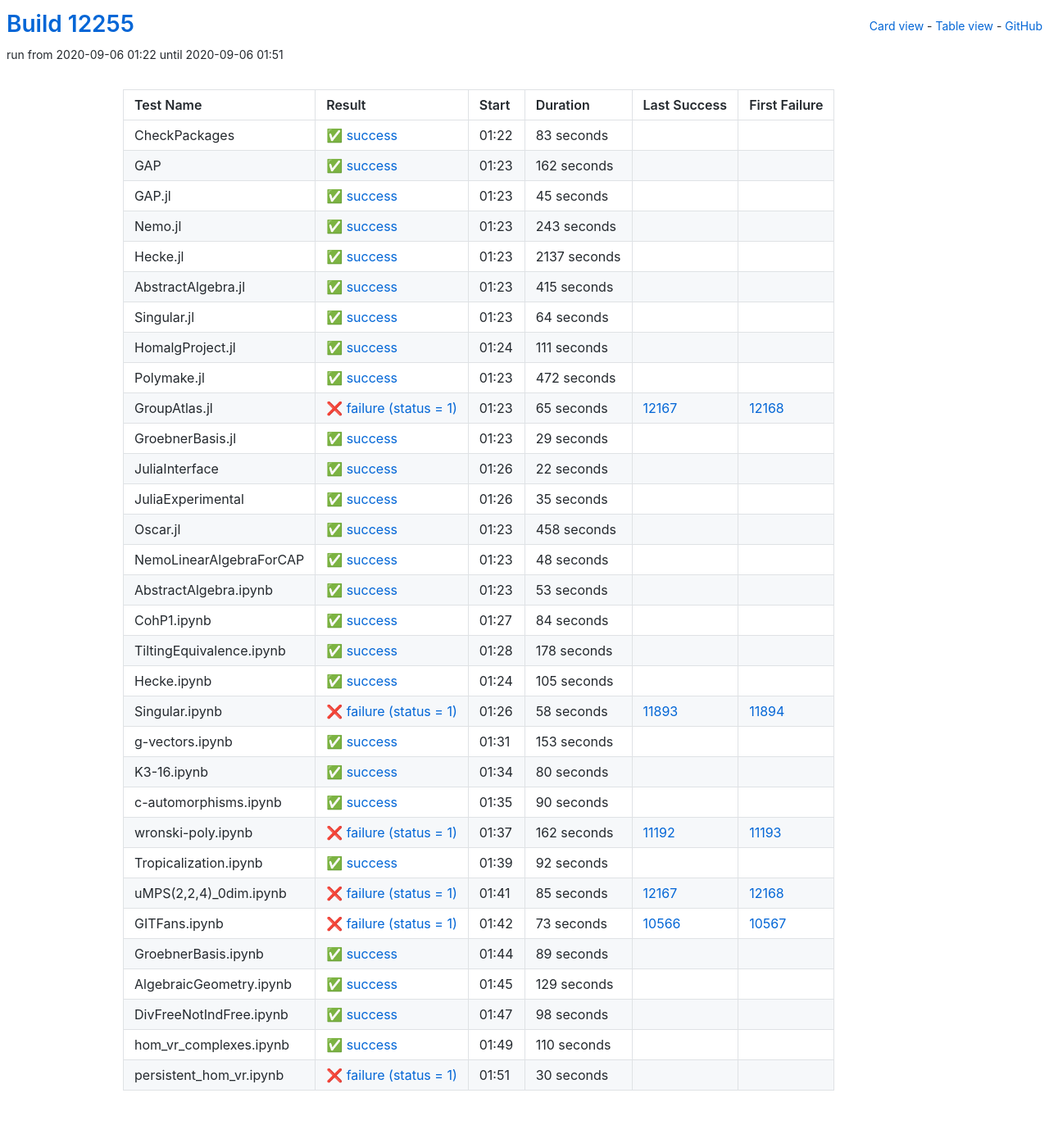
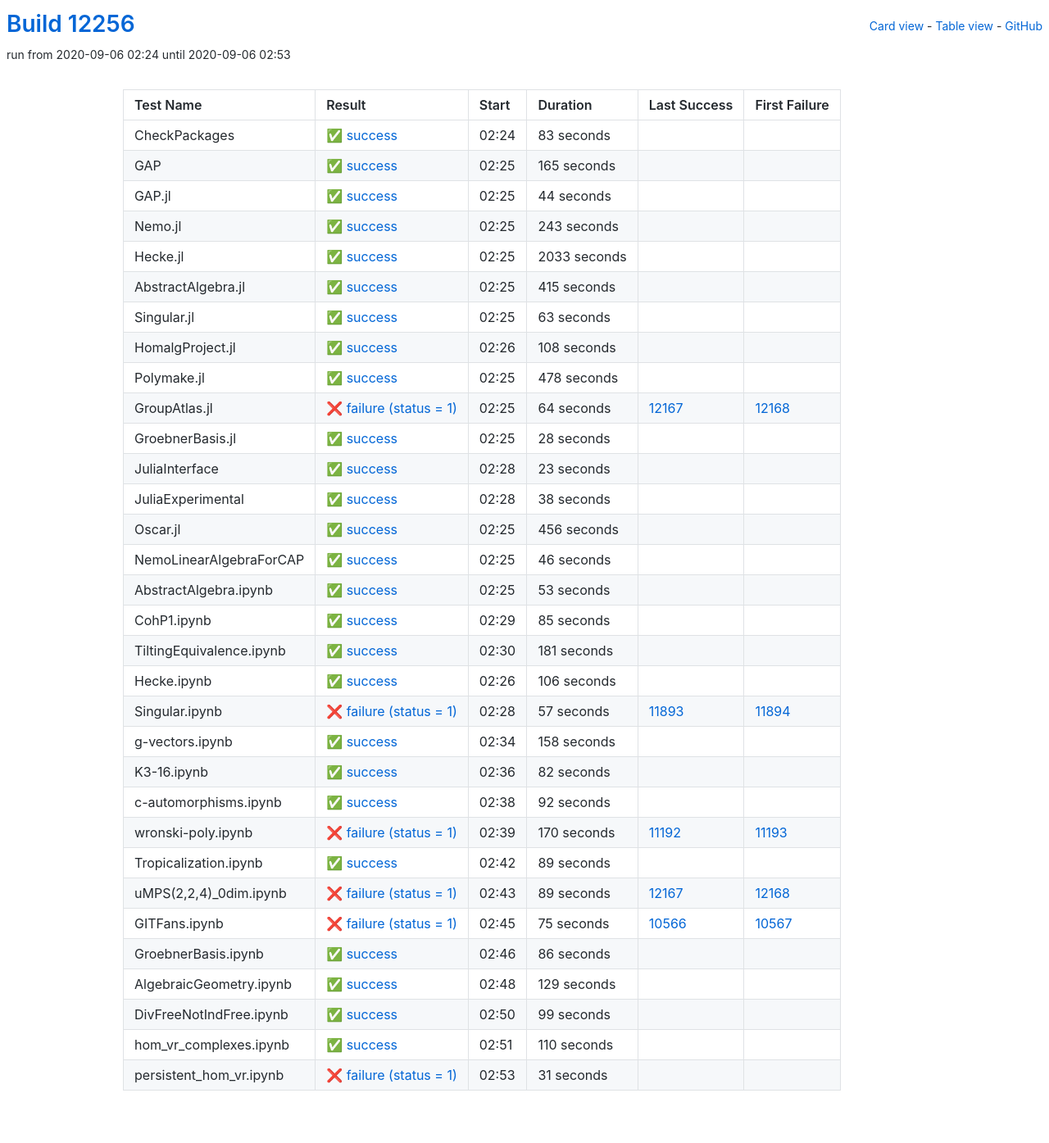
Before and after one commit to oscar-system/oscar-ci-status, a Jekyll site: the page built from table.html, in a window 1280 px wide. Shown: the whole page at 82% size. Built offline with Jekyll 4.4.1, drawn with Linux system fonts in a browser that asks for light colours.

Commit message:
Build #12256

```diff
--- a/_data/ci.yml
+++ b/_data/ci.yml
@@ -1,6 +1,6 @@
 ---
-build: 12255
-build_url: https://oscarci.mathematik.uni-kl.de/job/oscar/12255/
+build: 12256
+build_url: https://oscarci.mathematik.uni-kl.de/job/oscar/12256/
 job: oscar
 organization: oscar-system
 repo: oscar-ci-status
@@ -8,8 +8,8 @@
 tests:
 - name: CheckPackages
   id: checkpackages
-  log: https://oscarci.mathematik.uni-kl.de/job/oscar/12255/artifact/logs/build-12255/CheckPackages.log
-  start: 2020-09-06 01:22
+  log: https://oscarci.mathematik.uni-kl.de/job/oscar/12256/artifact/logs/build-12256/CheckPackages.log
+  start: 2020-09-06 02:24
   success: true
   exitcode: 0
   status: success
@@ -20,32 +20,32 @@
   first_failure_url:
 - name: GAP
   id: gap
-  log: https://oscarci.mathematik.uni-kl.de/job/oscar/12255/artifact/logs/build-12255/GAP.log
-  start: 2020-09-06 01:23
+  log: https://oscarci.mathematik.uni-kl.de/job/oscar/12256/artifact/logs/build-12256/GAP.log
+  start: 2020-09-06 02:25
   success: true
   exitcode: 0
   status: success
-  duration: 162
+  duration: 165
   last_success: false
   last_success_url:
   first_failure: false
   first_failure_url:
 - name: GAP.jl
   id: gap-jl
-  log: https://oscarci.mathematik.uni-kl.de/job/oscar/12255/artifact/logs/build-12255/GAP.jl.log
-  start: 2020-09-06 01:23
+  log: https://oscarci.mathematik.uni-kl.de/job/oscar/12256/artifact/logs/build-12256/GAP.jl.log
+  start: 2020-09-06 02:25
   success: true
   exitcode: 0
   status: success
-  duration: 45
+  duration: 44
   last_success: false
   last_success_url:
   first_failure: false
   first_failure_url:
 - name: Nemo.jl
   id: nemo-jl
-  log: https://oscarci.mathematik.uni-kl.de/job/oscar/12255/artifact/logs/build-12255/Nemo.jl.log
-  start: 2020-09-06 01:23
+  log: https://oscarci.mathematik.uni-kl.de/job/oscar/12256/artifact/logs/build-12256/Nemo.jl.log
+  start: 2020-09-06 02:25
   success: true
   exitcode: 0
   status: success
@@ -56,20 +56,20 @@
   first_failure_url:
 - name: Hecke.jl
   id: hecke-jl
-  log: https://oscarci.mathematik.uni-kl.de/job/oscar/12255/artifact/logs/build-12255/Hecke.jl.log
-  start: 2020-09-06 01:23
+  log: https://oscarci.mathematik.uni-kl.de/job/oscar/12256/artifact/logs/build-12256/Hecke.jl.log
+  start: 2020-09-06 02:25
   success: true
   exitcode: 0
   status: success
-  duration: 2137
+  duration: 2033
   last_success: false
   last_success_url:
   first_failure: false
   first_failure_url:
 - name: AbstractAlgebra.jl
   id: abstractalgebra-jl
-  log: https://oscarci.mathematik.uni-kl.de/job/oscar/12255/artifact/logs/build-12255/AbstractAlgebra.jl.log
-  start: 2020-09-06 01:23
+  log: https://oscarci.mathematik.uni-kl.de/job/oscar/12256/artifact/logs/build-12256/AbstractAlgebra.jl.log
+  start: 2020-09-06 02:25
   success: true
   exitcode: 0
   status: success
@@ -80,116 +80,116 @@
   first_failure_url:
 - name: Singular.jl
   id: singular-jl
-  log: https://oscarci.mathematik.uni-kl.de/job/oscar/12255/artifact/logs/build-12255/Singular.jl.log
-  start: 2020-09-06 01:23
+  log: https://oscarci.mathematik.uni-kl.de/job/oscar/12256/artifact/logs/build-12256/Singular.jl.log
+  start: 2020-09-06 02:25
   success: true
   exitcode: 0
   status: success
-  duration: 64
+  duration: 63
   last_success: false
   last_success_url:
   first_failure: false
   first_failure_url:
 - name: HomalgProject.jl
   id: homalgproject-jl
-  log: https://oscarci.mathematik.uni-kl.de/job/oscar/12255/artifact/logs/build-12255/HomalgProject.jl.log
-  start: 2020-09-06 01:24
+  log: https://oscarci.mathematik.uni-kl.de/job/oscar/12256/artifact/logs/build-12256/HomalgProject.jl.log
+  start: 2020-09-06 02:26
   success: true
   exitcode: 0
   status: success
-  duration: 111
+  duration: 108
   last_success: false
   last_success_url:
   first_failure: false
   first_failure_url:
 - name: Polymake.jl
   id: polymake-jl
-  log: https://oscarci.mathematik.uni-kl.de/job/oscar/12255/artifact/logs/build-12255/Polymake.jl.log
-  start: 2020-09-06 01:23
+  log: https://oscarci.mathematik.uni-kl.de/job/oscar/12256/artifact/logs/build-12256/Polymake.jl.log
+  start: 2020-09-06 02:25
   success: true
   exitcode: 0
   status: success
-  duration: 472
+  duration: 478
   last_success: false
   last_success_url:
   first_failure: false
   first_failure_url:
 - name: GroupAtlas.jl
   id: groupatlas-jl
-  log: https://oscarci.mathematik.uni-kl.de/job/oscar/12255/artifact/logs/build-12255/GroupAtlas.jl.log
-  start: 2020-09-06 01:23
+  log: https://oscarci.mathematik.uni-kl.de/job/oscar/12256/artifact/logs/build-12256/GroupAtlas.jl.log
+  start: 2020-09-06 02:25
   success: false
   exitcode: 1
   status: failure
-  duration: 65
+  duration: 64
   last_success: 12167
   last_success_url: https://oscarci.mathematik.uni-kl.de/job/oscar/12167/
   first_failure: 12168
   first_failure_url: https://oscarci.mathematik.uni-kl.de/job/oscar/12168/
 - name: GroebnerBasis.jl
   id: groebnerbasis-jl
-  log: https://oscarci.mathematik.uni-kl.de/job/oscar/12255/artifact/logs/build-12255/GroebnerBasis.jl.log
-  start: 2020-09-06 01:23
+  log: https://oscarci.mathematik.uni-kl.de/job/oscar/12256/artifact/logs/build-12256/GroebnerBasis.jl.log
+  start: 2020-09-06 02:25
   success: true
   exitcode: 0
   status: success
-  duration: 29
+  duration: 28
   last_success: false
   last_success_url:
   first_failure: false
   first_failure_url:
 - name: JuliaInterface
   id: juliainterface
-  log: https://oscarci.mathematik.uni-kl.de/job/oscar/12255/artifact/logs/build-12255/JuliaInterface.log
-  start: 2020-09-06 01:26
+  log: https://oscarci.mathematik.uni-kl.de/job/oscar/12256/artifact/logs/build-12256/JuliaInterface.log
+  start: 2020-09-06 02:28
   success: true
   exitcode: 0
   status: success
-  duration: 22
+  duration: 23
   last_success: false
   last_success_url:
   first_failure: false
   first_failure_url:
 - name: JuliaExperimental
   id: juliaexperimental
-  log: https://oscarci.mathematik.uni-kl.de/job/oscar/12255/artifact/logs/build-12255/JuliaExperimental.log
-  start: 2020-09-06 01:26
+  log: https://oscarci.mathematik.uni-kl.de/job/oscar/12256/artifact/logs/build-12256/JuliaExperimental.log
+  start: 2020-09-06 02:28
   success: true
   exitcode: 0
   status: success
-  duration: 35
+  duration: 38
   last_success: false
   last_success_url:
   first_failure: false
   first_failure_url:
 - name: Oscar.jl
   id: oscar-jl
-  log: https://oscarci.mathematik.uni-kl.de/job/oscar/12255/artifact/logs/build-12255/Oscar.jl.log
-  start: 2020-09-06 01:23
+  log: https://oscarci.mathematik.uni-kl.de/job/oscar/12256/artifact/logs/build-12256/Oscar.jl.log
+  start: 2020-09-06 02:25
   success: true
   exitcode: 0
   status: success
-  duration: 458
+  duration: 456
   last_success: false
   last_success_url:
   first_failure: false
   first_failure_url:
 - name: NemoLinearAlgebraForCAP
   id: nemolinearalgebraforcap
-  log: https://oscarci.mathematik.uni-kl.de/job/oscar/12255/artifact/logs/build-12255/NemoLinearAlgebraForCAP.log
-  start: 2020-09-06 01:23
+  log: https://oscarci.mathematik.uni-kl.de/job/oscar/12256/artifact/logs/build-12256/NemoLinearAlgebraForCAP.log
+  start: 2020-09-06 02:25
   success: true
   exitcode: 0
   status: success
-  duration: 48
+  duration: 46
   last_success: false
   last_success_url:
   first_failure: false
   first_failure_url:
 - name: AbstractAlgebra.ipynb
   id: abstractalgebra-ipynb
-  log: https://oscarci.mathematik.uni-kl.de/job/oscar/12255/artifact/logs/build-12255/AbstractAlgebra.ipynb.log
-  start: 2020-09-06 01:23
+  log: https://oscarci.mathematik.uni-kl.de/job/oscar/12256/artifact/logs/build-12256/AbstractAlgebra.ipynb.log
+  start: 2020-09-06 02:25
   success: true
   exitcode: 0
   status: success
@@ -200,104 +200,80 @@
   first_failure_url:
 - name: CohP1.ipynb
   id: cohp1-ipynb
-  log: https://oscarci.mathematik.uni-kl.de/job/oscar/12255/artifact/logs/build-12255/CohP1.ipynb.log
-  start: 2020-09-06 01:27
+  log: https://oscarci.mathematik.uni-kl.de/job/oscar/12256/artifact/logs/build-12256/CohP1.ipynb.log
+  start: 2020-09-06 02:29
   success: true
   exitcode: 0
   status: success
-  duration: 84
+  duration: 85
   last_success: false
   last_success_url:
   first_failure: false
   first_failure_url:
 - name: TiltingEquivalence.ipynb
   id: tiltingequivalence-ipynb
-  log: https://oscarci.mathematik.uni-kl.de/job/oscar/12255/artifact/logs/build-12255/TiltingEquivalence.ipynb.log
-  start: 2020-09-06 01:28
+  log: https://oscarci.mathematik.uni-kl.de/job/oscar/12256/artifact/logs/build-12256/TiltingEquivalence.ipynb.log
+  start: 2020-09-06 02:30
   success: true
   exitcode: 0
   status: success
-  duration: 178
+  duration: 181
   last_success: false
   last_success_url:
   first_failure: false
   first_failure_url:
 - name: Hecke.ipynb
   id: hecke-ipynb
-  log: https://oscarci.mathematik.uni-kl.de/job/oscar/12255/artifact/logs/build-12255/Hecke.ipynb.log
-  start: 2020-09-06 01:24
+  log: https://oscarci.mathematik.uni-kl.de/job/oscar/12256/artifact/logs/build-12256/Hecke.ipynb.log
+  start: 2020-09-06 02:26
   success: true
   exitcode: 0
   status: success
-  duration: 105
+  duration: 106
   last_success: false
   last_success_url:
   first_failure: false
   first_failure_url:
 - name: Singular.ipynb
   id: singular-ipynb
-  log: https://oscarci.mathematik.uni-kl.de/job/oscar/12255/artifact/logs/build-12255/Singular.ipynb.log
-  start: 2020-09-06 01:26
+  log: https://oscarci.mathematik.uni-kl.de/job/oscar/12256/artifact/logs/build-12256/Singular.ipynb.log
+  start: 2020-09-06 02:28
   success: false
   exitcode: 1
   status: failure
-  duration: 58
+  duration: 57
   last_success: 11893
   last_success_url: https://oscarci.mathematik.uni-kl.de/job/oscar/11893/
   first_failure: 11894
   first_failure_url: https://oscarci.mathematik.uni-kl.de/job/oscar/11894/
 - name: g-vectors.ipynb
   id: g-vectors-ipynb
-  log: https://oscarci.mathematik.uni-kl.de/job/oscar/12255/artifact/logs/build-12255/g-vectors.ipynb.log
-  start: 2020-09-06 01:31
+  log: https://oscarci.mathematik.uni-kl.de/job/oscar/12256/artifact/logs/build-12256/g-vectors.ipynb.log
+  start: 2020-09-06 02:34
   success: true
   exitcode: 0
   status: success
-  duration: 153
+  duration: 158
   last_success: false
   last_success_url:
   first_failure: false
   first_failure_url:
 - name: K3-16.ipynb
   id: k3-16-ipynb
-  log: https://oscarci.mathematik.uni-kl.de/job/oscar/12255/artifact/logs/build-12255/K3-16.ipynb.log
-  start: 2020-09-06 01:34
+  log: https://oscarci.mathematik.uni-kl.de/job/oscar/12256/artifact/logs/build-12256/K3-16.ipynb.log
+  start: 2020-09-06 02:36
   success: true
   exitcode: 0
   status: success
-  duration: 80
+  duration: 82
   last_success: false
   last_success_url:
   first_failure: false
   first_failure_url:
 - name: c-automorphisms.ipynb
   id: c-automorphisms-ipynb
-  log: https://oscarci.mathematik.uni-kl.de/job/oscar/12255/artifact/logs/build-12255/c-automorphisms.ipynb.log
-  start: 2020-09-06 01:35
-  success: true
-  exitcode: 0
-  status: success
-  duration: 90
-  last_success: false
-  last_success_url:
-  first_failure: false
-  first_failure_url:
-- name: wronski-poly.ipynb
-  id: wronski-poly-ipynb
-  log: https://oscarci.mathematik.uni-kl.de/job/oscar/12255/artifact/logs/build-12255/wronski-poly.ipynb.log
-  start: 2020-09-06 01:37
-  success: false
-  exitcode: 1
-  status: failure
-  duration: 162
-  last_success: 11192
-  last_success_url: https://oscarci.mathematik.uni-kl.de/job/oscar/11192/
-  first_failure: 11193
-  first_failure_url: https://oscarci.mathematik.uni-kl.de/job/oscar/11193/
-- name: Tropicalization.ipynb
-  id: tropicalization-ipynb
-  log: https://oscarci.mathematik.uni-kl.de/job/oscar/12255/artifact/logs/build-12255/Tropicalization.ipynb.log
-  start: 2020-09-06 01:39
+  log: https://oscarci.mathematik.uni-kl.de/job/oscar/12256/artifact/logs/build-12256/c-automorphisms.ipynb.log
+  start: 2020-09-06 02:38
   success: true
   exitcode: 0
   status: success
@@ -306,34 +282,22 @@
   last_success_url:
   first_failure: false
   first_failure_url:
-- name: uMPS(2,2,4)_0dim.ipynb
-  id: umps-2-2-4-0dim-ipynb
-  log: https://oscarci.mathematik.uni-kl.de/job/oscar/12255/artifact/logs/build-12255/uMPS-2-2-4-_0dim.ipynb.log
-  start: 2020-09-06 01:41
+- name: wronski-poly.ipynb
+  id: wronski-poly-ipynb
+  log: https://oscarci.mathematik.uni-kl.de/job/oscar/12256/artifact/logs/build-12256/wronski-poly.ipynb.log
+  start: 2020-09-06 02:39
   success: false
   exitcode: 1
   status: failure
-  duration: 85
-  last_success: 12167
-  last_success_url: https://oscarci.mathematik.uni-kl.de/job/oscar/12167/
-  first_failure: 12168
-  first_failure_url: https://oscarci.mathematik.uni-kl.de/job/oscar/12168/
-- name: GITFans.ipynb
-  id: gitfans-ipynb
-  log: https://oscarci.mathematik.uni-kl.de/job/oscar/12255/artifact/logs/build-12255/GITFans.ipynb.log
-  start: 2020-09-06 01:42
-  success: false
-  exitcode: 1
-  status: failure
-  duration: 73
-  last_success: 10566
-  last_success_url: https://oscarci.mathematik.uni-kl.de/job/oscar/10566/
-  first_failure: 10567
-  first_failure_url: https://oscarci.mathematik.uni-kl.de/job/oscar/10567/
-- name: GroebnerBasis.ipynb
-  id: groebnerbasis-ipynb
-  log: https://oscarci.mathematik.uni-kl.de/job/oscar/12255/artifact/logs/build-12255/GroebnerBasis.ipynb.log
-  start: 2020-09-06 01:44
+  duration: 170
+  last_success: 11192
+  last_success_url: https://oscarci.mathematik.uni-kl.de/job/oscar/11192/
+  first_failure: 11193
+  first_failure_url: https://oscarci.mathematik.uni-kl.de/job/oscar/11193/
+- name: Tropicalization.ipynb
+  id: tropicalization-ipynb
+  log: https://oscarci.mathematik.uni-kl.de/job/oscar/12256/artifact/logs/build-12256/Tropicalization.ipynb.log
+  start: 2020-09-06 02:42
   success: true
   exitcode: 0
   status: success
@@ -342,10 +306,46 @@
   last_success_url:
   first_failure: false
   first_failure_url:
+- name: uMPS(2,2,4)_0dim.ipynb
+  id: umps-2-2-4-0dim-ipynb
+  log: https://oscarci.mathematik.uni-kl.de/job/oscar/12256/artifact/logs/build-12256/uMPS-2-2-4-_0dim.ipynb.log
+  start: 2020-09-06 02:43
+  success: false
+  exitcode: 1
+  status: failure
+  duration: 89
+  last_success: 12167
+  last_success_url: https://oscarci.mathematik.uni-kl.de/job/oscar/12167/
+  first_failure: 12168
+  first_failure_url: https://oscarci.mathematik.uni-kl.de/job/oscar/12168/
+- name: GITFans.ipynb
+  id: gitfans-ipynb
+  log: https://oscarci.mathematik.uni-kl.de/job/oscar/12256/artifact/logs/build-12256/GITFans.ipynb.log
+  start: 2020-09-06 02:45
+  success: false
+  exitcode: 1
+  status: failure
+  duration: 75
+  last_success: 10566
+  last_success_url: https://oscarci.mathematik.uni-kl.de/job/oscar/10566/
+  first_failure: 10567
+  first_failure_url: https://oscarci.mathematik.uni-kl.de/job/oscar/10567/
+- name: GroebnerBasis.ipynb
+  id: groebnerbasis-ipynb
+  log: https://oscarci.mathematik.uni-kl.de/job/oscar/12256/artifact/logs/build-12256/GroebnerBasis.ipynb.log
+  start: 2020-09-06 02:46
+  success: true
+  exitcode: 0
+  status: success
+  duration: 86
+  last_success: false
+  last_success_url:
+  first_failure: false
+  first_failure_url:
 - name: AlgebraicGeometry.ipynb
   id: algebraicgeometry-ipynb
-  log: https://oscarci.mathematik.uni-kl.de/job/oscar/12255/artifact/logs/build-12255/AlgebraicGeometry.ipynb.log
-  start: 2020-09-06 01:45
+  log: https://oscarci.mathematik.uni-kl.de/job/oscar/12256/artifact/logs/build-12256/AlgebraicGeometry.ipynb.log
+  start: 2020-09-06 02:48
   success: true
   exitcode: 0
   status: success
@@ -356,20 +356,20 @@
   first_failure_url:
 - name: DivFreeNotIndFree.ipynb
   id: divfreenotindfree-ipynb
-  log: https://oscarci.mathematik.uni-kl.de/job/oscar/12255/artifact/logs/build-12255/DivFreeNotIndFree.ipynb.log
-  start: 2020-09-06 01:47
+  log: https://oscarci.mathematik.uni-kl.de/job/oscar/12256/artifact/logs/build-12256/DivFreeNotIndFree.ipynb.log
+  start: 2020-09-06 02:50
   success: true
   exitcode: 0
   status: success
-  duration: 98
+  duration: 99
   last_success: false
   last_success_url:
   first_failure: false
   first_failure_url:
 - name: hom_vr_complexes.ipynb
   id: hom-vr-complexes-ipynb
-  log: https://oscarci.mathematik.uni-kl.de/job/oscar/12255/artifact/logs/build-12255/hom_vr_complexes.ipynb.log
-  start: 2020-09-06 01:49
+  log: https://oscarci.mathematik.uni-kl.de/job/oscar/12256/artifact/logs/build-12256/hom_vr_complexes.ipynb.log
+  start: 2020-09-06 02:51
   success: true
   exitcode: 0
   status: success
@@ -380,12 +380,12 @@
   first_failure_url:
 - name: persistent_hom_vr.ipynb
   id: persistent-hom-vr-ipynb
-  log: https://oscarci.mathematik.uni-kl.de/job/oscar/12255/artifact/logs/build-12255/persistent_hom_vr.ipynb.log
-  start: 2020-09-06 01:51
+  log: https://oscarci.mathematik.uni-kl.de/job/oscar/12256/artifact/logs/build-12256/persistent_hom_vr.ipynb.log
+  start: 2020-09-06 02:53
   success: false
   exitcode: 1
   status: failure
-  duration: 30
+  duration: 31
   last_success: false
   last_success_url:
   first_failure: false
```
Also changed, not shown: README.md.
